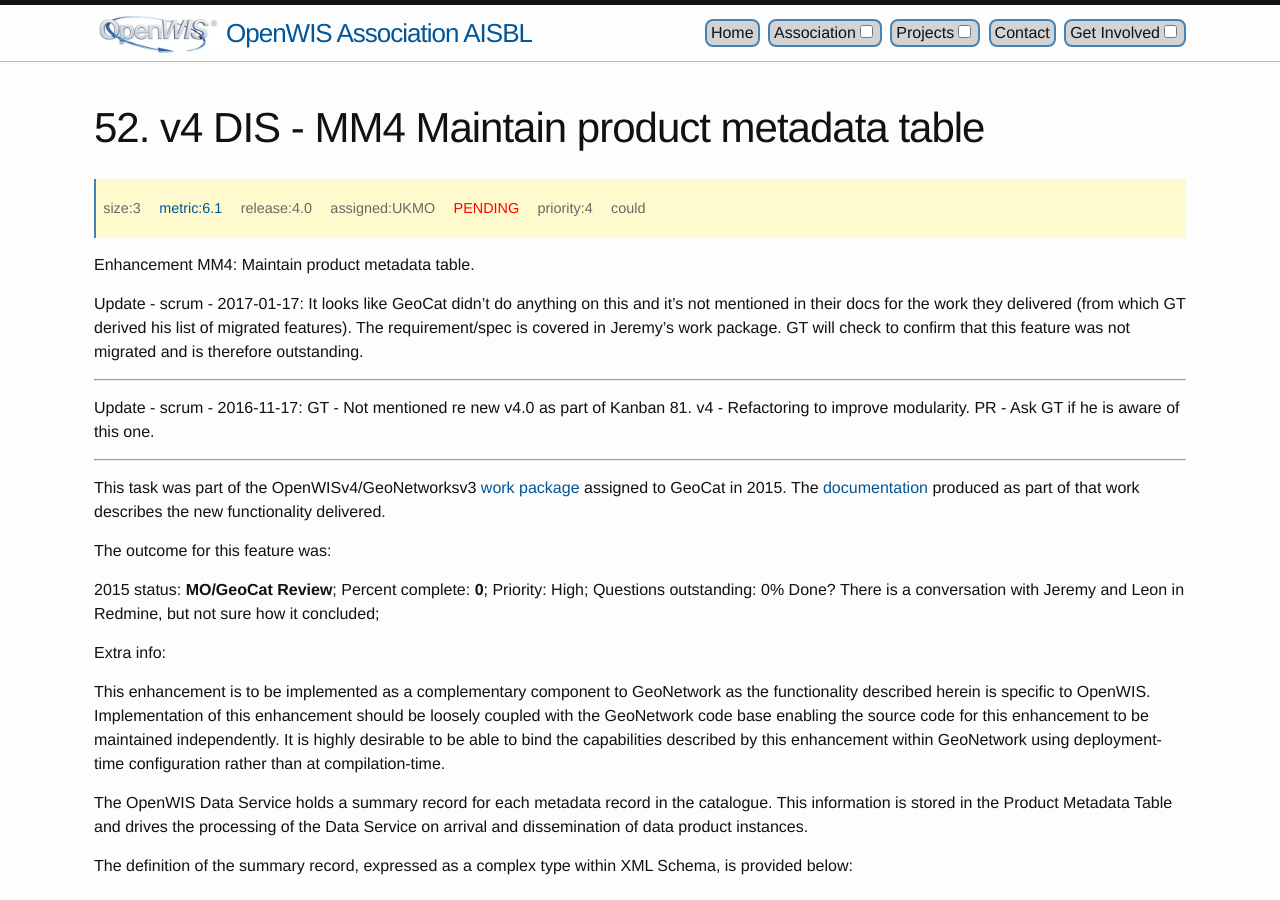
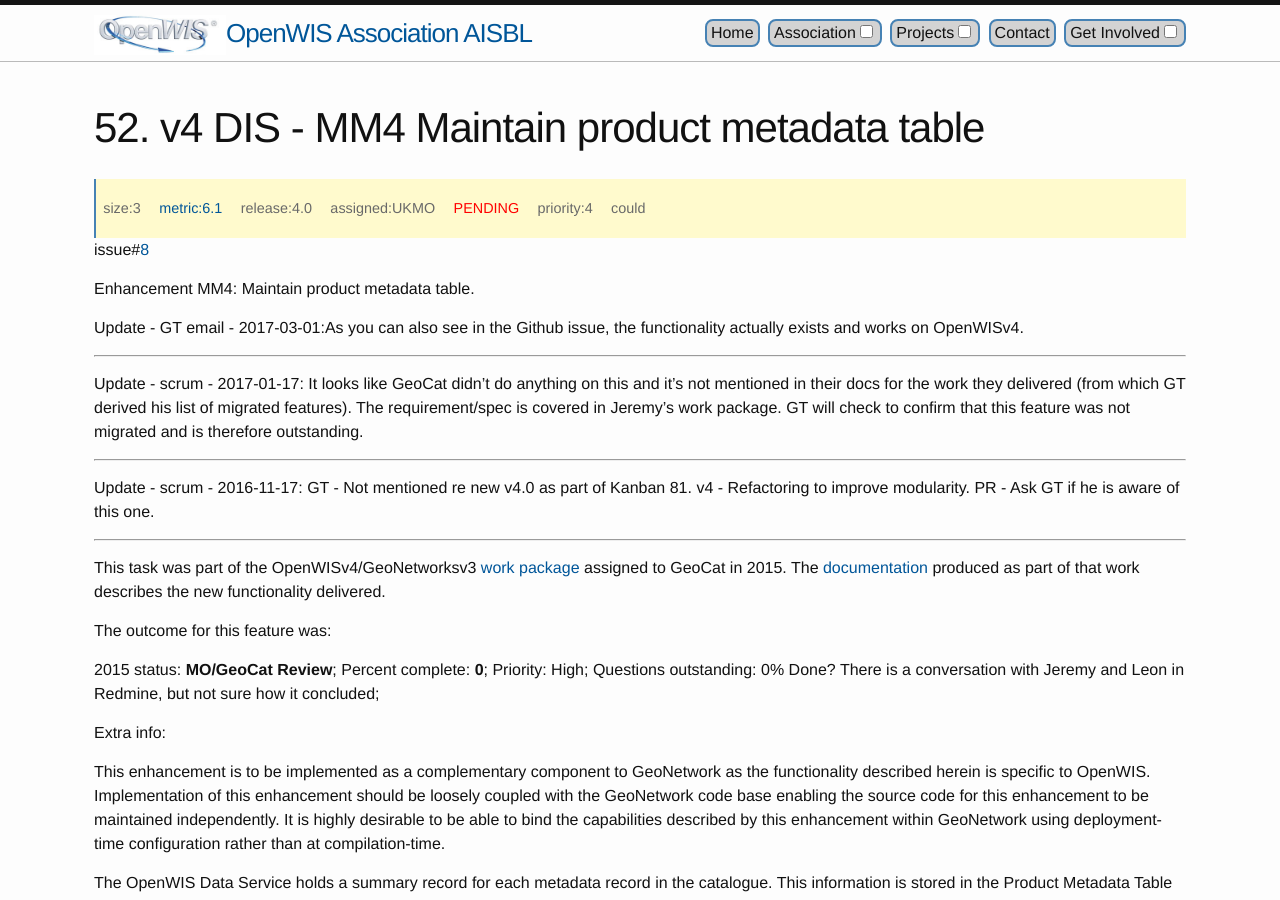
Before and after one commit to OpenWIS/openwis-documentation, a Jekyll site: the page built from _kanban/OpenWIS-Backlog-000052.md, in a window 1280 px wide and 900 px high. Built offline with Jekyll 4.4.1, drawn with Linux system fonts in a browser that asks for light colours.

Commit message:
kanban-update-2017-03-01-item-52

```diff
--- a/_kanban/OpenWIS-Backlog-000052.md
+++ b/_kanban/OpenWIS-Backlog-000052.md
@@ -1,11 +1,11 @@
 ---
 layout: backlog
 title: v4 DIS - MM4 Maintain product metadata table
-kanCategory: analyse
+kanCategory: test
 kanSubCategory: pending
 kanAssigned: UKMO
 kanBacklog: 52
-kanIssue:
+kanIssue: 8
 kanPullReq:
 kanFeature: Discovery
 kanRelease: 4.0
@@ -17,6 +17,9 @@
 ---
 Enhancement MM4: Maintain product metadata table.
 
+Update - GT email - 2017-03-01:As you can also see in the Github issue, the functionality actually exists and works on OpenWISv4.
+
+---
 Update - scrum - 2017-01-17: It looks like GeoCat didn't do anything on this and it's not mentioned in their docs for the work they delivered (from which GT derived his list of migrated features).  The requirement/spec is covered in Jeremy's work package.  GT will check to confirm that this feature was not migrated and is therefore outstanding.
 
 ---
```
